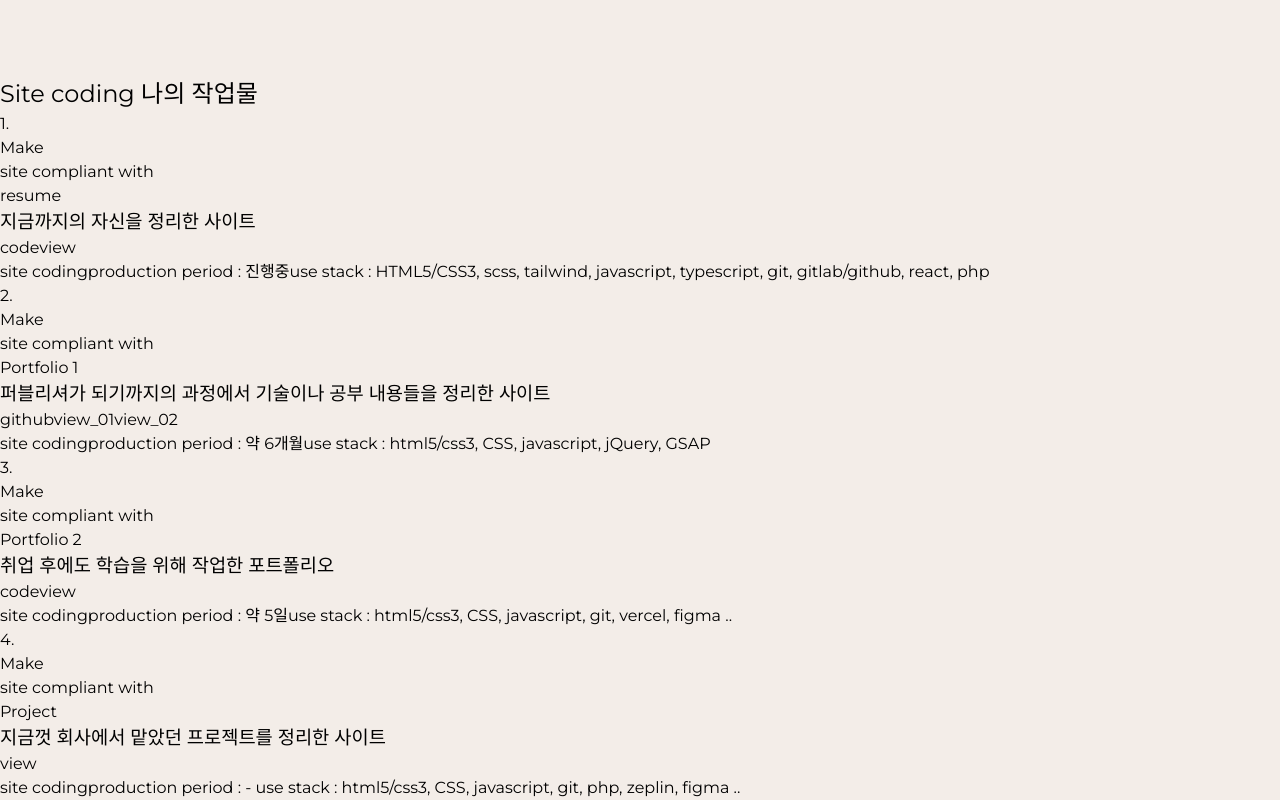
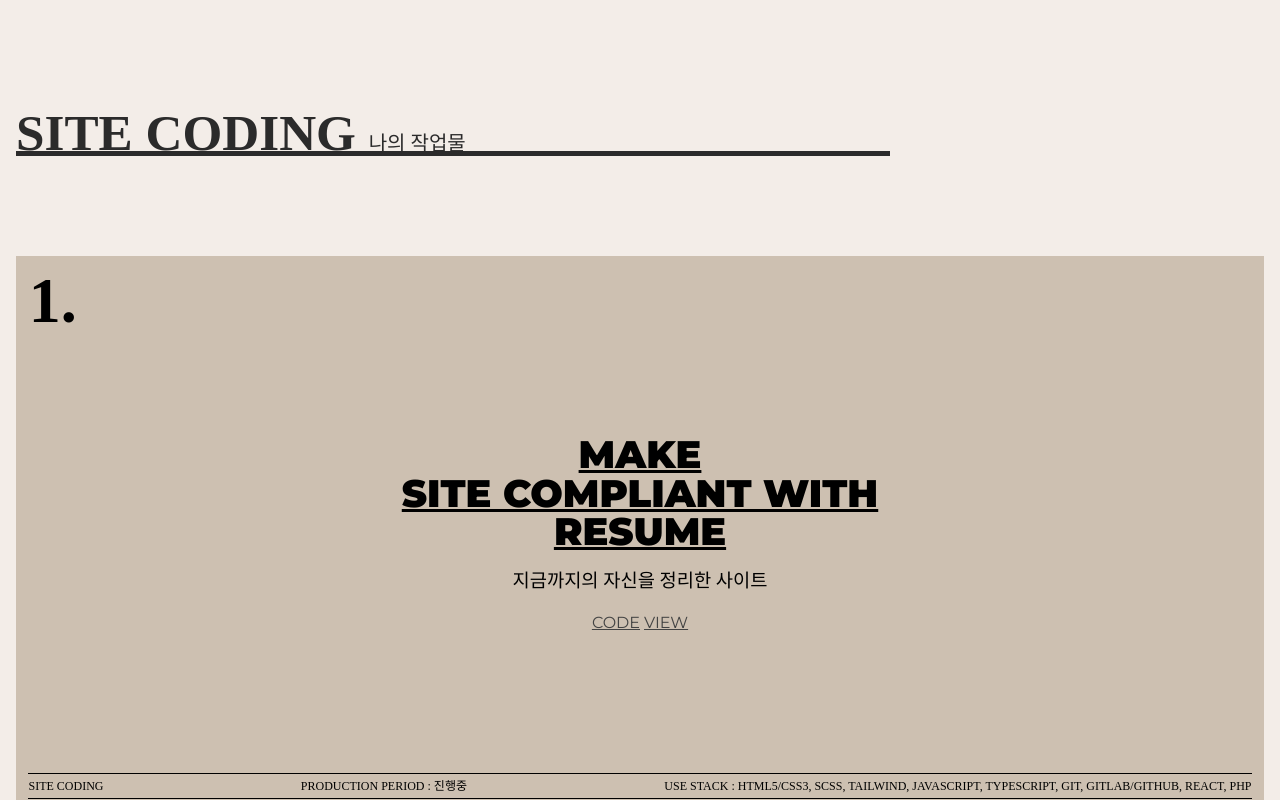
Before and after one commit to alliejj99/port2024-next, a Next.js app: page / in a window 1280 px wide. Shown: the part 2360-3160 px from the top of the page. Built offline with nearby package versions, Linux system fonts and the light colour scheme; a small style sheet from the web is missing; a web font is replaced by a local one.

Commit message:
사이트 영역: 스타일

```diff
--- a/src/assets/scss/section/_site.scss
+++ b/src/assets/scss/section/_site.scss
@@ -0,0 +1,161 @@
+.site__inner {
+  padding: 16px;
+
+  .site__title {
+    position: sticky;
+    top: 70px;
+    left: 0;
+    width: 70%;
+    height: 5vw;
+    font-size: 4vw;
+    font-weight: 900;
+    line-height: 1.6;
+    font-family: var(--mainKor-font);
+    text-transform: uppercase;
+    color: var(--black100);
+    border-bottom: 0.4vw solid var(--black100);
+    margin-bottom: 100px;
+
+    @media (max-width: 800px) {
+      width: 100%;
+      margin-bottom: 10vw;
+      font-size: 30px;
+      height: auto;
+      top: 68px;
+      z-index: 1000;
+      background-color: var(--mainBg-color);
+    }
+
+    em {
+      font-size: 1.25rem;
+      font-weight: 400;
+      line-height: 2;
+    }
+  }
+
+  .site__wrap {
+    .site__item {
+      height: 70vh;
+      @include flex-center;
+      flex-direction: column;
+      position: sticky;
+      left: 0;
+
+      &.s1 {
+        background-color: var(--subBg100);
+        top: 180px;
+
+        @media (max-width: 800px) {
+          top: 140px;
+        }
+      }
+
+      &.s2 {
+        background-color: var(--subBg200);
+        top: 200px;
+
+        @media (max-width: 800px) {
+          top: 160px;
+        }
+      }
+
+      &.s3 {
+        background-color: var(--subBg300);
+        top: 220px;
+
+        @media (max-width: 800px) {
+          top: 180px;
+        }
+      }
+
+      &.s4 {
+        background-color: var(--subBg400);
+        top: 240px;
+
+        @media (max-width: 800px) {
+          top: 200px;
+        }
+      }
+
+      .num {
+        font-size: 5vw;
+        line-height: 1;
+        font-weight: 900;
+        font-family: var(--mainNum-font);
+        position: absolute;
+        left: 1vw;
+        top: 1vw;
+
+        @media (max-width: 800px) {
+          font-size: 80px;
+          left: 20px;
+          top: 20px;
+        }
+      }
+
+      .text {
+        text-align: center;
+        margin-bottom: 1rem;
+
+        >div {
+          font-size: 3vw;
+          line-height: 1;
+          font-weight: 900;
+          text-transform: uppercase;
+          text-decoration: underline;
+          font-family: var(--mainEng-font);
+
+          @media (max-width: 800px) {
+            font-size: 26px;
+          }
+        }
+      }
+
+      .title {
+        font-family: var(--mainKor-font);
+        margin-bottom: 1rem;
+      }
+
+      .btn {
+        a {
+          text-decoration: underline;
+          text-transform: uppercase;
+          color: var(--black200);
+          font-size: 1rem;
+          transition: all 0.3s;
+          margin: 0 2px;
+
+          &:hover {
+            color: var(--black);
+          }
+        }
+      }
+
+      .info {
+        position: absolute;
+        left: 0;
+        bottom: 3%;
+        width: 98%;
+        margin-left: 1%;
+        border-top: 1px solid var(--black);
+        border-bottom: 1px solid var(--black);
+        display: flex;
+        justify-content: space-between;
+
+        @media (max-width: 800px) {
+          flex-direction: column;
+          width: 90%;
+          margin-left: 5%;
+          padding: 5px 0;
+        }
+
+        span {
+          font-family: var(--mainKor-font);
+          font-size: 12px;
+          padding: 3px 0;
+          text-transform: uppercase;
+        }
+      }
+    }
+  }
+}
--- a/src/components/Site.jsx
+++ b/src/components/Site.jsx
@@ -62,7 +62,7 @@
             <div className="info">
               <span>site coding</span>
               <span>production period : 약 5일</span>
-              <span>use stack : html5/css3, CSS, javascript, git, vercel, figma ..</span>
+              <span>use stack : html5/css3, CSS, javascript, git, vercel, figma..</span>
             </div>
           </article>
           <article className="site__item s4">
```
